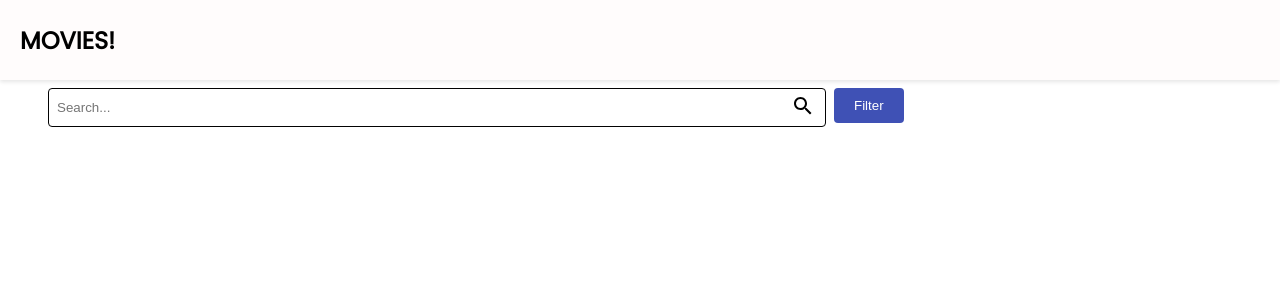
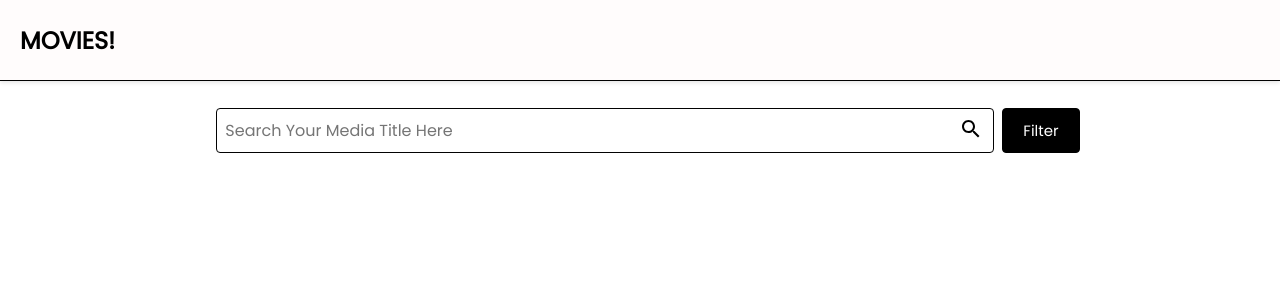
Before and after one commit to JuliaBayless/movies_challenge, a React (Create React App) app: page / in a window 1280 px wide. Shown: the top 300 px of the page. Built offline with nearby package versions, Linux system fonts and the light colour scheme; no server answers.

Commit message:
filter btn styled

```diff
--- a/src/components/Header.css
+++ b/src/components/Header.css
@@ -6,6 +6,7 @@
     height: 80px;
     z-index: 1000;
     background-color: #fffcfc;
+    border-bottom: 1px solid black;
     box-shadow: 0 2px 4px rgba(0, 0, 0, 0.1);
     transition: transform 0.2s ease-in-out;
     padding-bottom: 20;
@@ -34,3 +35,32 @@
   .header-btn-container {
     padding-right: 6%;
   }
+
+  .header-btn-container button {
+    display: inline-block;
+    position: relative;
+    z-index: 1;
+    background-color: black;
+    border: 1px solid black;
+    color: white;
+    cursor: pointer;
+    padding: .4rem .8rem;
+    transition: transform 0.3s ease-in-out, background-color 0.3s ease-in-out, border 0.3s ease-in-out, box-shadow 0.3s ease-in-out;
+    border-radius: 4px;
+  }
+
+  .header-btn-container button:hover {
+    transform: translate(-5px, -5px);
+    background-color: rgb(85, 27, 133);
+    border-color: black;
+    box-shadow: 3px 3px 0px 1px rgba(0, 0, 0, 1);
+    color: white;
+  }
+
+  .header-btn-container button:active {
+    transform: translate(-0px, -0px);
+    background-color: rgb(85, 27, 133);
+    border-color: black;
+    box-shadow: 0px 0px 0px 0px rgba(0, 0, 0, 1);
+    color: white;
+  }
--- a/src/components/Header.tsx
+++ b/src/components/Header.tsx
@@ -1,5 +1,6 @@
 import React, { useState, useEffect } from 'react';
 import FastRewindIcon from '@mui/icons-material/FastRewind';
+import { useNavigate } from 'react-router-dom';
 import './Header.css';
 
 interface HeaderProps {
@@ -8,6 +9,7 @@ interface HeaderProps {
 }
 
 export default function Header({ title, backBtn }: HeaderProps) {
+  const navigate = useNavigate();
   const [prevScrollPos, setPrevScrollPos] = useState<number>(0);
   const [visible, setVisible] = useState<boolean>(true);
 
@@ -33,7 +35,7 @@ export default function Header({ title, backBtn }: HeaderProps) {
         <h1 className="title">{title}</h1>
         {backBtn && (
           <div className="header-btn-container">
-            <button type="button">
+            <button type="button" onClick={() => navigate(-1)}>
               <FastRewindIcon />
             </button>
           </div>
--- a/src/components/SearchBar.css
+++ b/src/components/SearchBar.css
@@ -1,7 +1,6 @@
 .search-container {
     display: flex;
     align-items: center;
-    /* background-color: #fff; */
     border: 1px solid #020202;
     border-radius: 4px;
     padding: 4px;
@@ -12,6 +11,9 @@
     border: none;
     flex: 1;
     padding: 4px;
+    outline: none;
+    font-family: "poppins";
+    font-size: 16px;
   }
 
   .search-container button {
@@ -21,13 +23,7 @@
     margin-left: 4px;
   }
 
-   /* .search-bar {
-    padding: 10px;
-    border: 2px solid #dddddd;
-    border-radius: 4px;
-    margin-right: 10px;
+  .search-container:focus {
+      outline: none;
+      border-color: none;
   }
-  .search-bar:focus {
-      outline: none;
-      border-color: #3f51b5;
-  } */
--- a/src/components/Searchbar.tsx
+++ b/src/components/Searchbar.tsx
@@ -4,43 +4,26 @@ import './SearchBar.css';
 
 interface SearchBarProps {
   setSearch: (query: string) => void;
-  // onComplete: () => void;
   style: React.CSSProperties
 }
 
 export default function SearchBar({ setSearch, style }: SearchBarProps) {
   const [value, setValue] = useState('');
+
   const keyPress = (keyCode: string) => {
     if (keyCode === 'Enter') setSearch(value);
   };
-  // const handleSearch = (event: React.FormEvent<HTMLFormElement>) => {
-  //   event.preventDefault();
-  //   setSearch(value);
-  //   // onComplete();
-  // };
-
-  // const handleQueryChange = (event: React.ChangeEvent<HTMLInputElement>) => {
-  //   setValue(event.target.value);
-  // };
-
-  // const handleKeyDown = (event: React.KeyboardEvent<HTMLInputElement>) => {
-  //   if (event.key === 'Enter') {
-  //     event.preventDefault();
-  //     setSearch(value);
-  //     // onComplete();
-  //   }
-  // };
 
   return (
     <div className="search-container" style={style}>
       <input
         type="text"
-        placeholder="Search..."
+        placeholder="Search Your Media Title Here"
         value={value}
         onChange={(e) => setValue(e.target.value)}
         onKeyDown={(e) => keyPress(e.key)}
       />
-      <button type="submit">
+      <button type="submit" onClick={() => setSearch(value)}>
         <SearchIcon />
       </button>
     </div>
--- a/src/features/ListPage.css
+++ b/src/features/ListPage.css
@@ -1,6 +1,7 @@
 .listPage-container {
     display: flex;
     flex-direction: column;
+    margin-top: 20px;
   }
 
   .listPage-content {
@@ -20,5 +21,5 @@
     justify-content: center;
     width: 100%;
     flex-grow: 1; /* use flex-grow to take up remaining vertical space */
-    margin-top: 20px; /* add a margin to create some space between the search bar and movie list */
+    margin-top: 30px;
   }
--- a/src/features/search-component/FilterDropDown.css
+++ b/src/features/search-component/FilterDropDown.css
@@ -5,23 +5,41 @@
 
   .filter-button {
     padding: 10px 20px;
-    background-color: #3f51b5;
-    color: #ffffff;
-    border: none;
+    background-color: black;
+    border: 1px solid black;
+    color: white;
+    cursor: pointer;
     border-radius: 4px;
     cursor: pointer;
+    transition: transform 0.1s ease-in-out, background-color 0.1s ease-in-out, border 0.1s ease-in-out, box-shadow 0.1s ease-in-out;
+    font-family: 'Poppins';
+    font-size: 15px;
   }
-  .active {
-      background-color: #2c3e50;
+
+  .filter-button:hover {
+    transform: translate(-1px, -1px);
+    background-color: rgb(85, 27, 133);
+    border-color: black;
+    box-shadow: 1px 1px 0px 1px rgba(0, 0, 0, 1);
+    color: white;
+  }
+  .filter-button:active {
+    transform: translate(-0px, -0px);
+    background-color: rgb(85, 27, 133);
+    border-color: black;
+    box-shadow: 0px 0px 0px 0px rgba(0, 0, 0, 1);
+    color: white;
   }
 
   .dropdown-content {
     display: none;
     position: absolute;
-    background-color: #f1f1f1;
+    background-color: white;
+    border: 1px solid black;
     min-width: 160px;
     box-shadow: 0px 8px 16px 0px rgba(0, 0, 0, 0.2);
     z-index: 1;
+    font-family: 'Poppins'
   }
 
   .dropdown-content a {
@@ -32,7 +50,7 @@
   }
 
   .dropdown-content a:hover {
-    background-color: #ddd;
+    background-color: #ede7f6;
   }
 
   .dropdown:hover .dropdown-content {
@@ -40,5 +58,7 @@
   }
 
   .selected {
-    background-color: #ddd;
+    background-color: #ede7f6;
+    font-weight: 900;
+    font-size: 17px;
   }
--- a/src/features/search-component/MovieSearch.tsx
+++ b/src/features/search-component/MovieSearch.tsx
@@ -1,5 +1,4 @@
 import React from 'react';
-
 import SearchBar from '../../components/Searchbar';
 import { MediaType } from '../../api/types';
 import FilterDropDown from './FilterDropDown';
@@ -12,7 +11,7 @@ interface SearchBarProps {
 export default function MovieSearch({ setSearch, setFilter }: SearchBarProps) {
   return (
 
-    <div style={{ display: 'flex' }}>
+    <div style={{ display: 'flex', justifyContent: 'center' }}>
       <SearchBar setSearch={setSearch} style={{ marginRight: '8px' }} />
       <FilterDropDown setFilter={setFilter} />
     </div>
```
